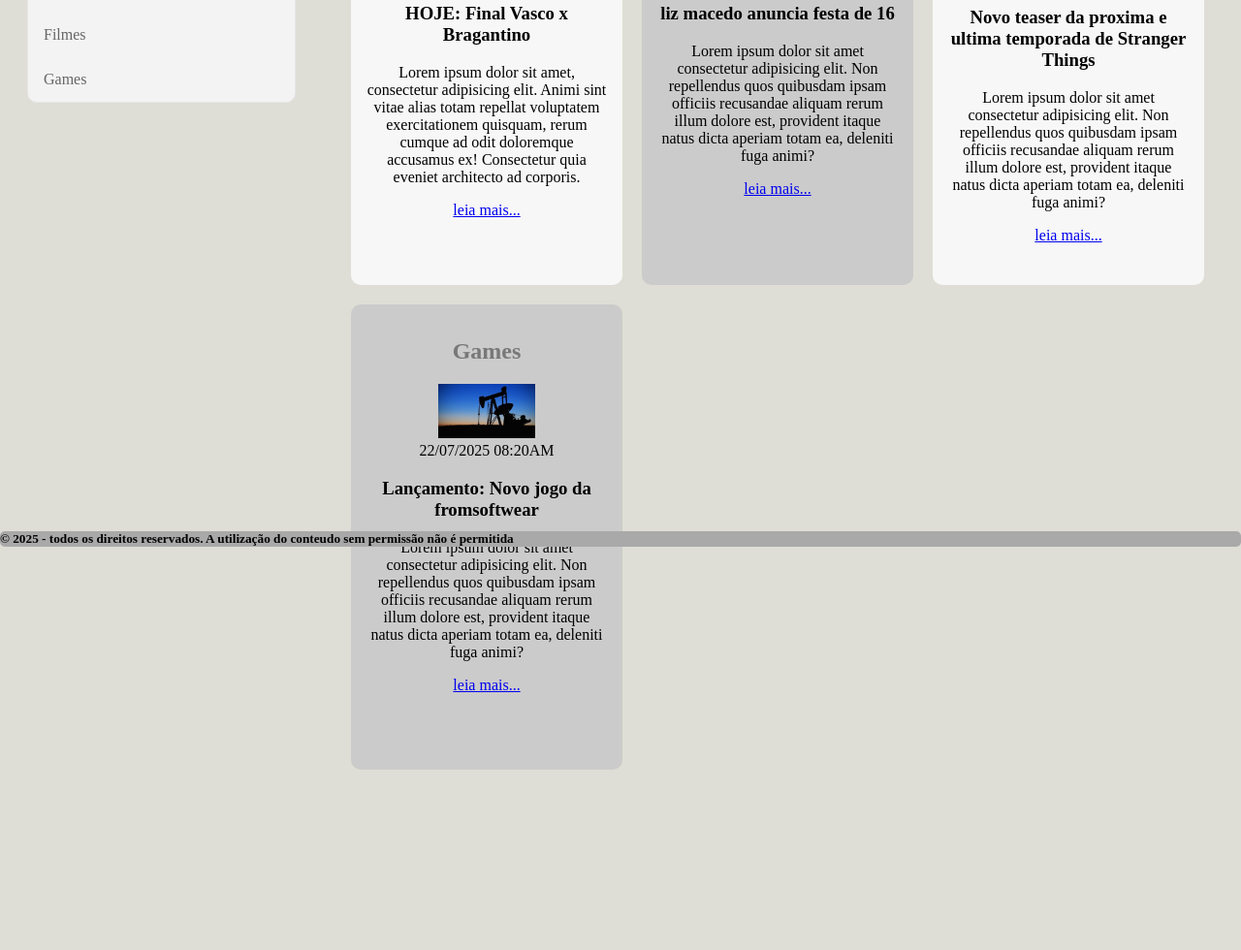
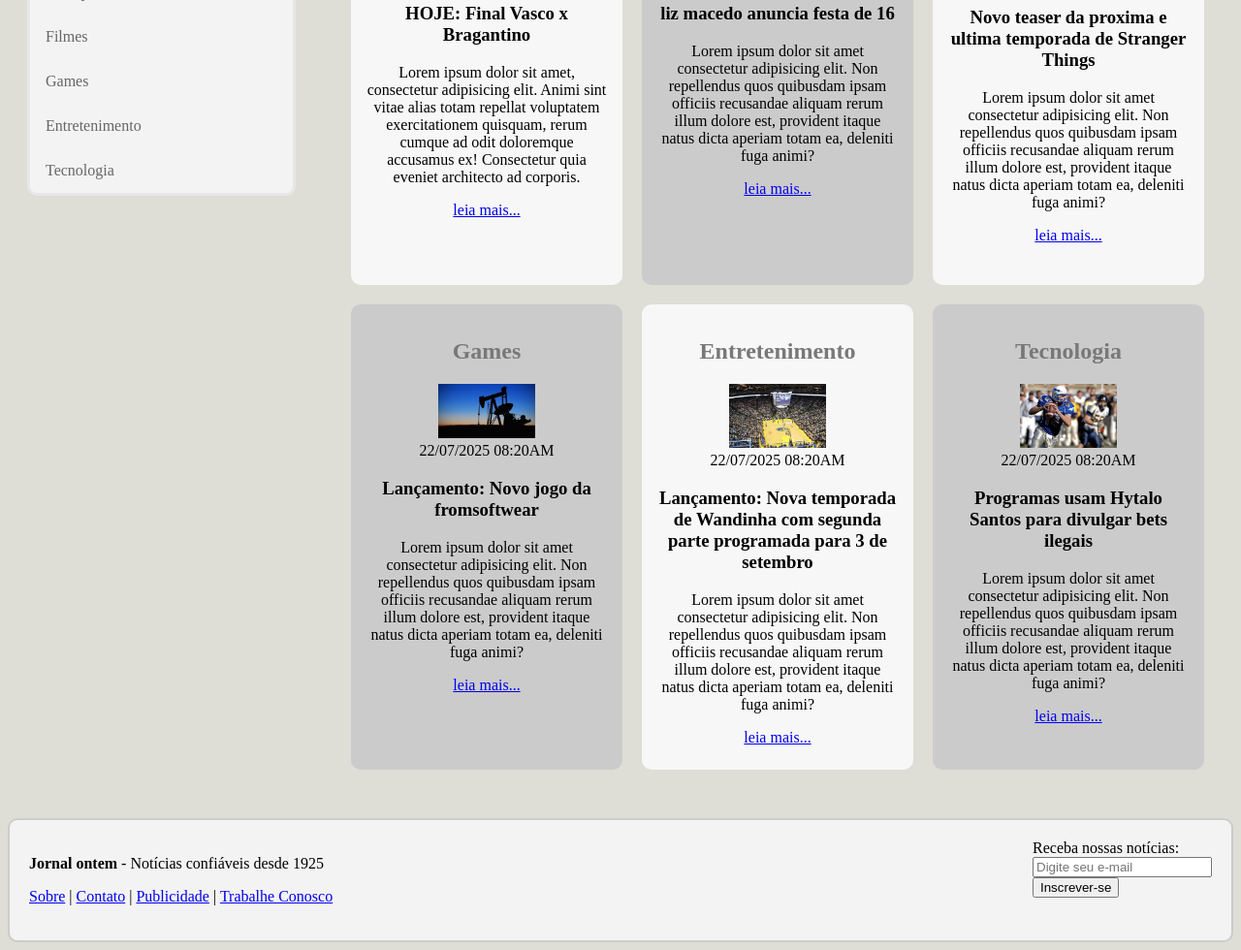
Before and after one commit to cdyynicolas/102_Frontend, a plain HTML site: page PortalNoticia/index.html in a window 1280 px wide. Shown: the part 214-1194 px from the top of the page at 97% size. Before the commit the page ends 1066 px from the top, so only its background shows below. Drawn offline with Linux system fonts and the light colour scheme.

Commit message:
11th update

```diff
--- /dev/null
+++ b/Blog/style.css
@@ -0,0 +1,150 @@
+        body {
+            font-family: 'Georgia', serif;
+            background-color: #f4f1e3;
+            color: #333;
+            margin: 0;
+            padding: 0;
+        }
+        header {
+            display: flex;
+            justify-content: space-between;
+            align-items: center;
+            padding: 20px;
+            border-bottom: 3px solid #ccc;
+            background-color: #fffaf0;
+        }
+
+        header h1 {
+            font-size: 3em;
+            margin: 0;
+            letter-spacing: 2px;
+        }
+
+        .login {
+            font-size: 0.9em;
+        }
+
+        .login a {
+            color: #333;
+            text-decoration: none;
+            margin-left: 15px;
+        }
+
+        .login a:hover {
+            text-decoration: underline;
+        }
+
+        /* ===== NAVBAR ===== */
+        nav {
+            background-color: #e6e3d3;
+            padding: 10px 0;
+            text-align: center;
+            border-bottom: 2px solid #ccc;
+        }
+
+        nav a {
+            color: #333;
+            text-decoration: none;
+            margin: 0 15px;
+            font-weight: bold;
+        }
+
+        nav a:hover {
+            text-decoration: underline;
+        }
+
+        /* ===== MAIN CONTENT ===== */
+        main {
+            display: flex;
+            max-width: 1200px;
+            margin: 20px auto;
+            gap: 20px;
+        }
+
+        .principal {
+            flex: 3;
+        }
+
+        .principal article {
+            background-color: #fffaf0;
+            padding: 15px;
+            margin-bottom: 20px;
+            border: 1px solid #ccc;
+        }
+
+        .principal article h2 {
+            margin-top: 0;
+            border-bottom: 2px solid #ccc;
+            padding-bottom: 5px;
+        }
+
+        /* ===== SIDEBAR ===== */
+        .coluna {
+            flex: 1;
+            display: flex;
+            flex-direction: column;
+            gap: 20px;
+        }
+
+        .bloco {
+            background-color: #fdfaf3;
+            padding: 15px;
+            border: 1px solid #ccc;
+        }
+
+        .bloco h3 {
+            border-bottom: 2px solid #ccc;
+            padding-bottom: 5px;
+            margin-top: 0;
+        }
+
+        /* ===== FOOTER ===== */
+        footer {
+            background-color: #e6e3d3;
+            padding: 20px;
+            border-top: 2px solid #ccc;
+            display: flex;
+            justify-content: space-between;
+            flex-wrap: wrap;
+        }
+
+        .footer-links {
+            max-width: 50%;
+        }
+
+        .footer-links p {
+            margin: 5px 0;
+        }
+
+        .footer-links a {
+            text-decoration: none;
+            color: #333;
+        }
+
+        .footer-links a:hover {
+            text-decoration: underline;
+        }
+
+        .inscricao {
+            max-width: 40%;
+        }
+
+        input[type="email"] {
+            padding: 8px;
+            width: 250px;
+            border: 1px solid #ccc;
+            margin-top: 5px;
+        }
+
+        input[type="submit"] {
+            padding: 8px 15px;
+            border: none;
+            background-color: #333;
+            color: white;
+            cursor: pointer;
+            margin-top: 5px;
+        }
+
+        input[type="submit"]:hover {
+            background-color: #555;
+        }
--- a/PortalNoticia/index.html
+++ b/PortalNoticia/index.html
@@ -19,6 +19,8 @@
                     <li><a href="./index.html">Gossip</a></li>
                     <li><a href="./index.html">Filmes</a></li>
                     <li><a href="./index.html">Games</a></li>
+                    <li><a href="./index.html">Entretenimento</a></li>
+                    <li><a href="./index.html">Tecnologia</a></li>
                 </ul>
             </div>
         </header>
@@ -64,10 +66,46 @@
                         <a href="#" title="leia a notícia completa">leia mais...</a>
                     </article>
                 </section>
+                <section id="entretainment">
+                    <h2>Entretenimento</h2>
+                    <article>
+                        <img src="./Imagens/basquete.jpg" alt="imagen maneirissima" id="entretainmentimg">
+                        <header><time class="creation-date">22/07/2025 08:20AM</time></header>
+                        <h3>Lançamento: Nova temporada de Wandinha com segunda parte programada para 3 de setembro</h3>
+                        <p>Lorem ipsum dolor sit amet consectetur adipisicing elit. Non repellendus quos quibusdam ipsam officiis recusandae aliquam rerum illum dolore est, provident itaque natus dicta aperiam totam ea, deleniti fuga animi?</p>
+                        <a href="#" title="leia a notícia completa">leia mais...</a>
+                    </article>
+                </section>
+                <section id="tech">
+                    <h2>Tecnologia</h2>
+                    <article>
+                        <img src="./Imagens/futebol-americano.jpg" alt="imagen maneirissima" id="techimg">
+                        <header><time class="creation-date">22/07/2025 08:20AM</time></header>
+                        <h3>Programas usam Hytalo Santos para divulgar bets ilegais</h3>
+                        <p>Lorem ipsum dolor sit amet consectetur adipisicing elit. Non repellendus quos quibusdam ipsam officiis recusandae aliquam rerum illum dolore est, provident itaque natus dicta aperiam totam ea, deleniti fuga animi?</p>
+                        <a href="#" title="leia a notícia completa">leia mais...</a>
+                    </article>
+                </section>
             </div>
         </main>
         <footer>
-            <h5 id="footer"> &copy; 2025 - todos os direitos reservados. A utilização do conteudo sem permissão não é permitida </h5>
-        </footer>
+        <div class="footer-links">
+            <p><strong>Jornal ontem</strong> - Notícias confiáveis desde 1925</p>
+            <p>
+                <a href="#">Sobre</a> |
+                <a href="#">Contato</a> |
+                <a href="#">Publicidade</a> |
+                <a href="#">Trabalhe Conosco</a>
+            </p>
+        </div>
+        <div class="inscricao">
+            <form>
+                <label for="email">Receba nossas notícias:</label><br>
+                <input type="email" id="email" placeholder="Digite seu e-mail" required>
+                <br>
+                <input type="submit" value="Inscrever-se">
+            </form>
+        </div>
+    </footer>
     </body>
 </html>
--- a/PortalNoticia/style.css
+++ b/PortalNoticia/style.css
@@ -4,7 +4,7 @@ body{
 }
 
 #header1{
-    position: fixed;
+    position: absolute;
     padding-left: 20px;
 }
 
@@ -23,7 +23,7 @@ ul {
     margin: 0;
     padding: 0;
     overflow: hidden;
-    border: 1px solid #e7e7e7;
+    border: 3px solid #e7e7e7;
     background-color: #f3f3f3;
 }
 li a {
@@ -101,12 +101,37 @@ li a:hover:not(.active) {
     width: 100px;
 }
 
+#entretainment{
+    background-color: rgb(247, 247, 247);
+    text-align: center;
+    width: 250px;
+    height: 450px;
+    border-radius: 10px;
+    padding: 15px;
+}
+#entretainmentimg{
+    width: 100px;
+}
 
-#footer{
-    position: fixed;
-    left: 0;
-    bottom: 0;
-    width: 100%;
-    border-radius: 5px;
-    background-color: darkgray;
+#tech{
+    background-color: rgb(203, 203, 203);
+    text-align: center;
+    width: 250px;
+    height: 450px;
+    border-radius: 10px;
+    padding: 15px;
 }
+#techimg{
+    width: 100px;
+}
+
+
+footer {
+background-color: #f3f3f3;
+padding: 20px;
+border: 2px solid #ccc;
+border-radius: 10px;
+display: flex;
+justify-content: space-between;
+flex-wrap: wrap;
+}
```
Also changed, not shown: Blog/index.html (added, +78 -0 lines).
